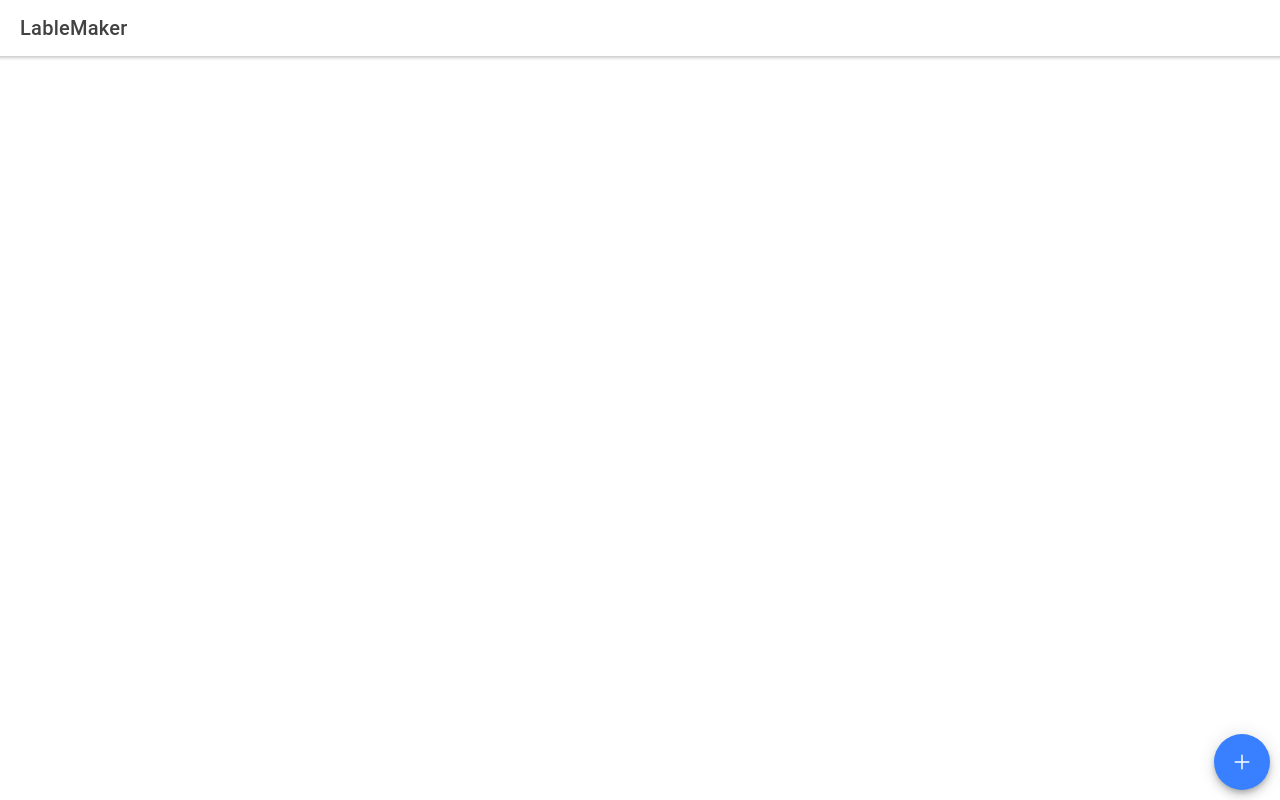
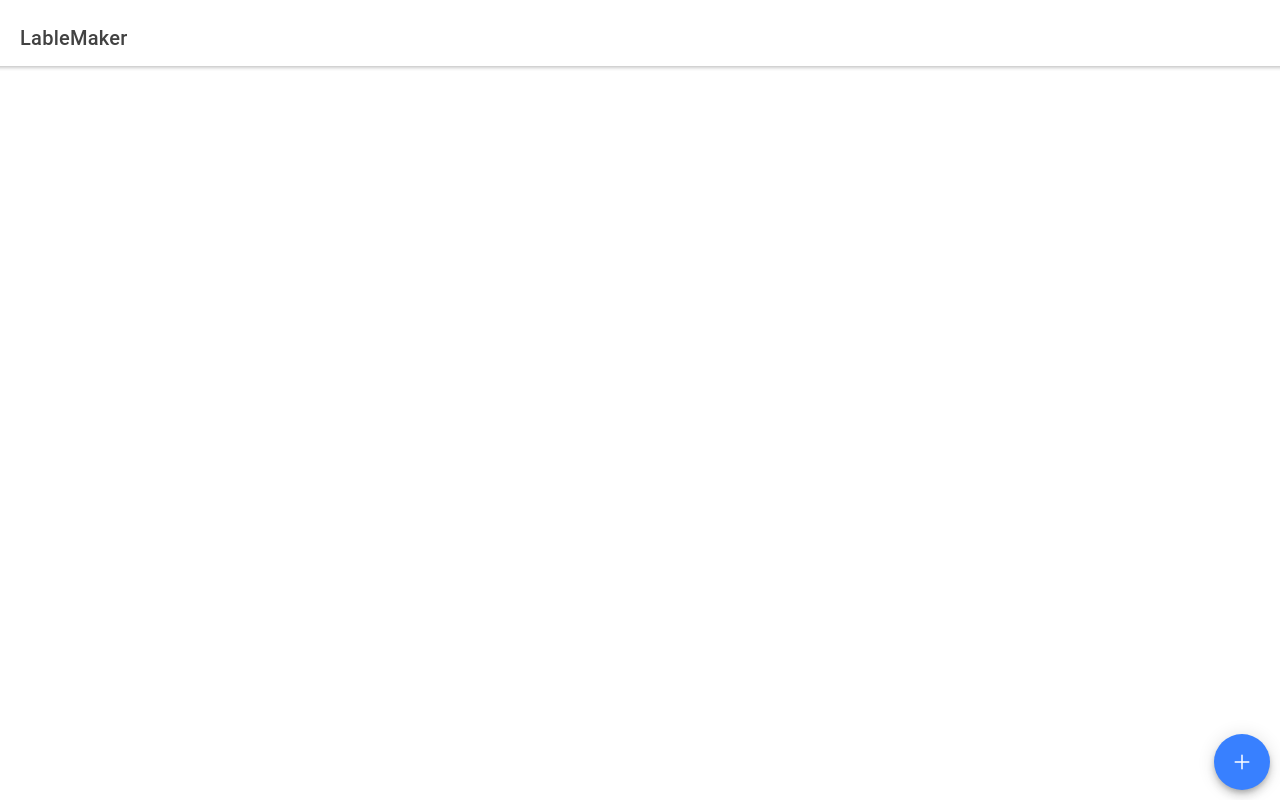
Before and after one commit to tsubame-misa/labelMaker, a React (Create React App) app: page /home in a window 1280 px wide. Built offline with nearby package versions, Linux system fonts and the light colour scheme.

Commit message:
ヘッダー変更

```diff
--- a/src/components/makeList.js
+++ b/src/components/makeList.js
@@ -120,7 +120,7 @@ const MakeList = ({ history }) => {
             }}
             class="AddButton"
           >
-            <IonIcon icon={addOutline} color="primary" />
+            <IonIcon icon={addOutline} color="primary" size="small"/>
           </IonButton>
         </div>
 
--- a/src/pages/Home.css
+++ b/src/pages/Home.css
@@ -13,6 +13,10 @@ div.QRcode {
   border-bottom: solid 1px rgb(72, 129, 247);
 }
 
+.HomeHeader {
+  margin-top: 10px;
+}
+
 .LabelName {
   font-weight: bold;
   padding-left: 20px;
--- a/src/pages/Home.js
+++ b/src/pages/Home.js
@@ -41,8 +41,8 @@ const Home = ({ history }) => {
   return (
     <IonPage>
       <IonHeader>
-        <IonToolbar>
-          <IonTitle>LableMaker</IonTitle>
+        <IonToolbar class="HomeHeader">
+          <IonTitle size="large">LableMaker</IonTitle>
         </IonToolbar>
       </IonHeader>
       <IonContent fullscreen>
```
